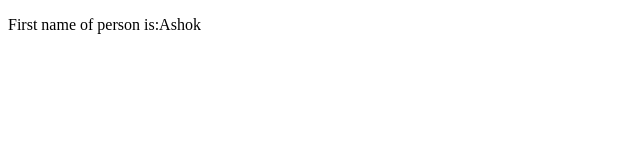
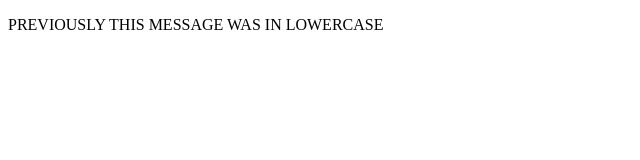
Before and after one commit to ashikh/cacheFactory-remove-removeAll-destroy, a plain HTML site: page AngularJS uppercase/Angular uppercase.html in a window 1280 px wide. Shown: the whole page, without its empty margins (0-640 px from the left). Drawn offline with Linux system fonts and the light colour scheme.

Commit message:
assignment done

```diff
--- a/AngularJS bind/Angular bind.html
+++ b/AngularJS uppercase/Angular uppercase.html
@@ -1,18 +1,18 @@
 <!DOCTYPE html>
 <html>
 <head>
-<title>Angular Bind</title>
+<title>Uppercase filter</title>
 </head>
 <body>
 <script src="angular.min.js"></script>
 	<div ng-app="myapp" ng-controller="myctrl">
-	<p>First name of person is:<span ng-bind="name"></span></p>
+	<p>{{msg | uppercase}}</p>
 	</div>
 <script>
 	var app=angular.module('myapp', []);
 	app.controller('myctrl', function($scope)
 		{
-	$scope.name='Ashok';
+	$scope.msg='previously this message was in lowercase';
 	});
 </script>
 </body>
```
Also changed, not shown: AngularJS uppercase/angular.min.js (renamed from AngularJS bind/angular.min.js).
